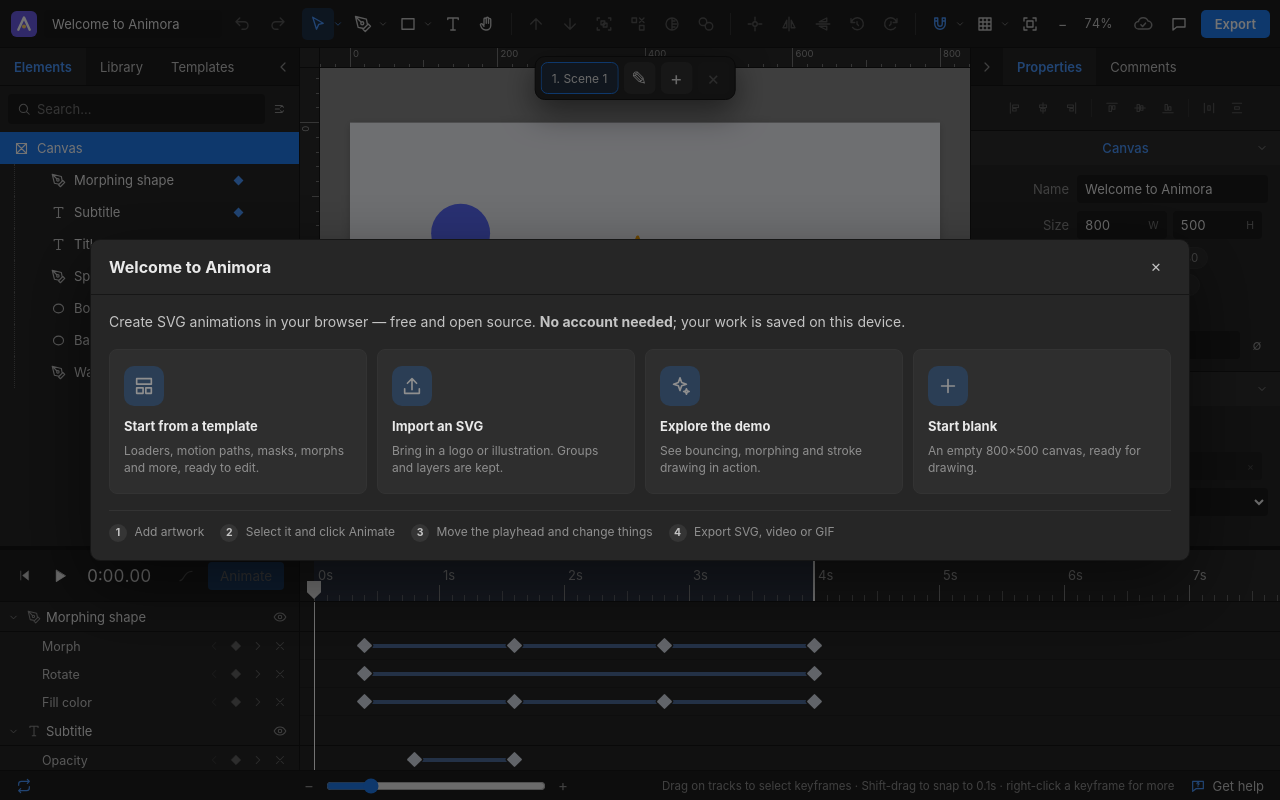
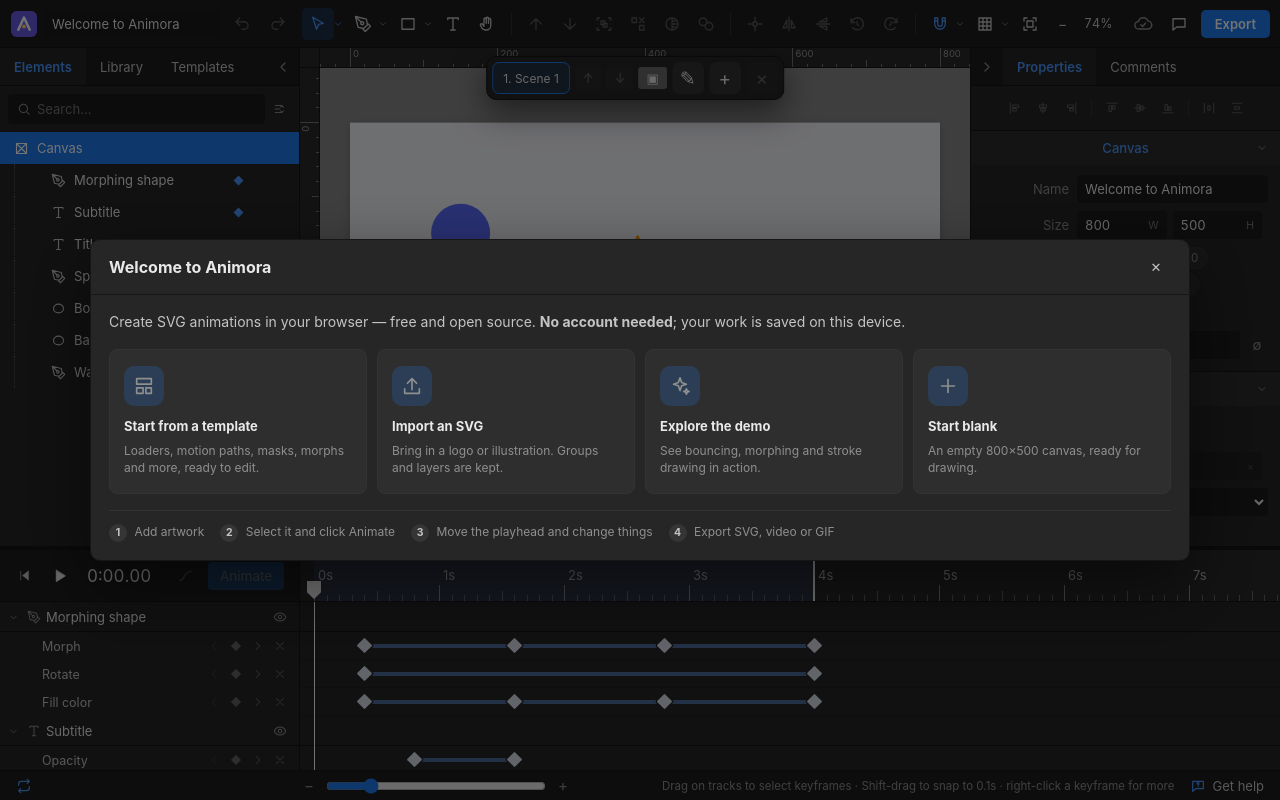
Before and after one commit to codemjd/mini, a React (Vite) app in the folder explainer/animora/: page / in a window 1280 px wide. Built offline with nearby package versions, Linux system fonts and the light colour scheme.

Commit message:
Expose scene duplicate and reorder controls

```diff
--- a/explainer/animora/src/components/SceneBar.tsx
+++ b/explainer/animora/src/components/SceneBar.tsx
@@ -1,5 +1,5 @@
 import { useStore } from '../state/store';
-import { addScene, deleteScene, renameScene, switchScene } from '../state/scenes';
+import { addScene, deleteScene, duplicateScene, moveScene, renameScene, switchScene } from '../state/scenes';
 
 export function SceneBar() {
   const scenes = useStore((state) => state.doc.scenes ?? []);
@@ -23,6 +23,9 @@ export function SceneBar() {
           </button>
         ))}
       </div>
+      <button className="scene-order" onClick={() => activeId && moveScene(activeId, -1)} title="Move scene earlier" aria-label="Move scene earlier" disabled={scenes.findIndex((scene) => scene.id === activeId) <= 0}>↑</button>
+      <button className="scene-order" onClick={() => activeId && moveScene(activeId, 1)} title="Move scene later" aria-label="Move scene later" disabled={scenes.findIndex((scene) => scene.id === activeId) < 0 || scenes.findIndex((scene) => scene.id === activeId) >= scenes.length - 1}>↓</button>
+      <button className="scene-duplicate" onClick={() => activeId && duplicateScene(activeId)} title="Duplicate active scene" aria-label="Duplicate active scene">▣</button>
       <button className="scene-rename" onClick={() => {
         const scene = scenes.find((item) => item.id === activeId);
         if (!scene) return;
```
